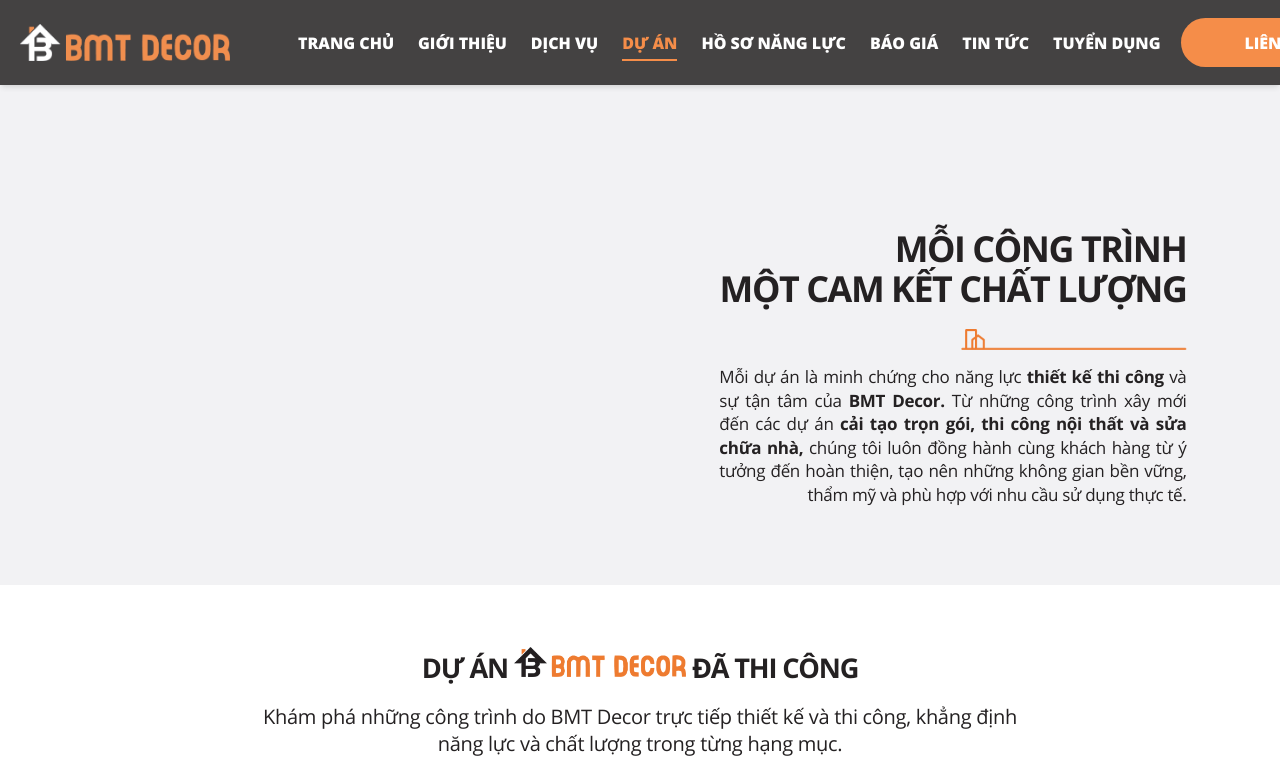
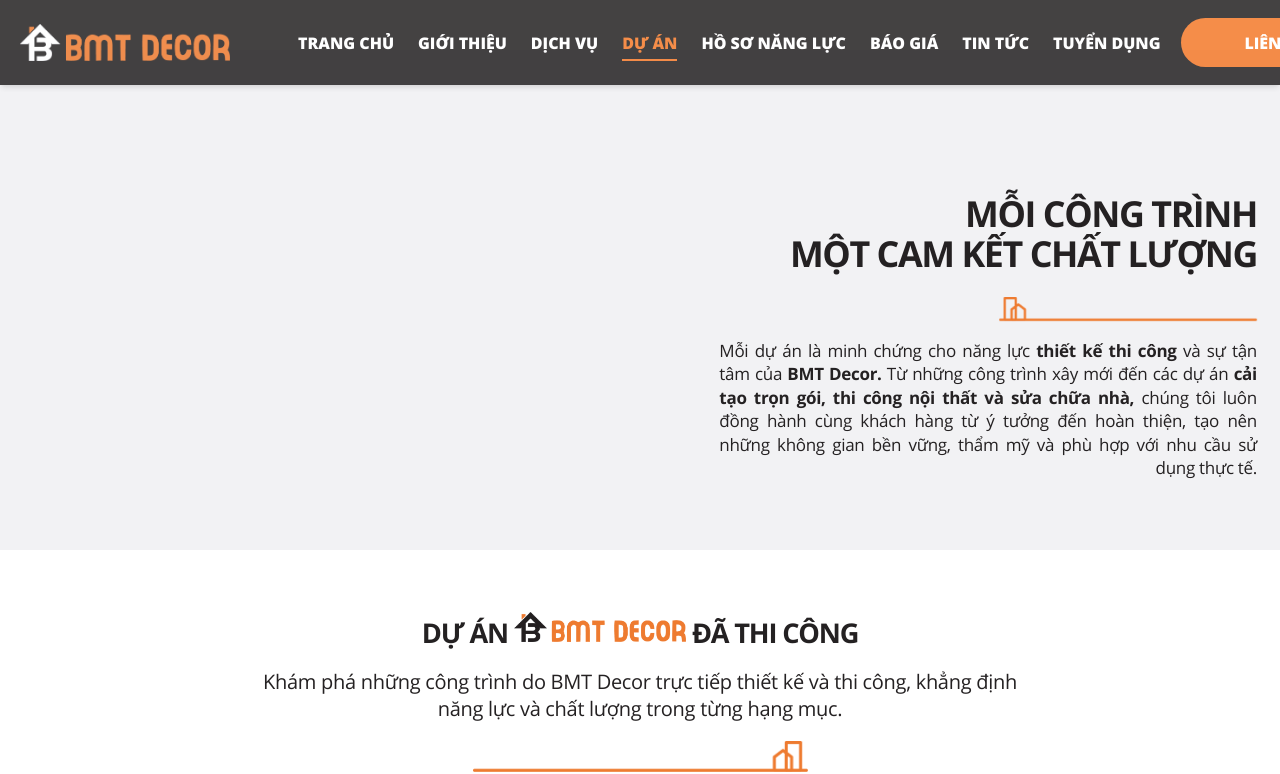
Before and after one commit to hdyui/BMT_FE, a Next.js app: page /du-an in a window 1280 px wide. Shown: the top 774 px of the page. Built offline with nearby package versions, Linux system fonts and the light colour scheme.

Commit message:
Update ProjectsPage.tsx

```diff
--- a/features/projects/pages/ProjectsPage.tsx
+++ b/features/projects/pages/ProjectsPage.tsx
@@ -186,7 +186,7 @@
   return (
     <>
       <SiteHeader />
-      <main className="overflow-hidden pt-[85px]">
+      <main className="overflow-hidden pt-[50px]">
         <section
           className={`relative isolate min-h-[650px] overflow-hidden bg-[#f2f2f4] lg:aspect-[1920/750] lg:min-h-0 ${styles.heroSection}`}
         >
@@ -238,7 +238,7 @@
               />
             </div>
 
-            <div className="relative z-30 text-right text-charcoal lg:absolute lg:top-[28.7%] lg:left-[56.2%] lg:w-[36.5%]">
+            <div className="relative z-30 text-right text-charcoal lg:absolute lg:top-[28.7%] lg:left-[56.2%] lg:w-[42%]">
               <h1
                 className={`text-[clamp(34px,2.8vw,68px)] leading-[1.12] font-bold tracking-[-0.04em] ${styles.heroTitle}`}
               >
```
